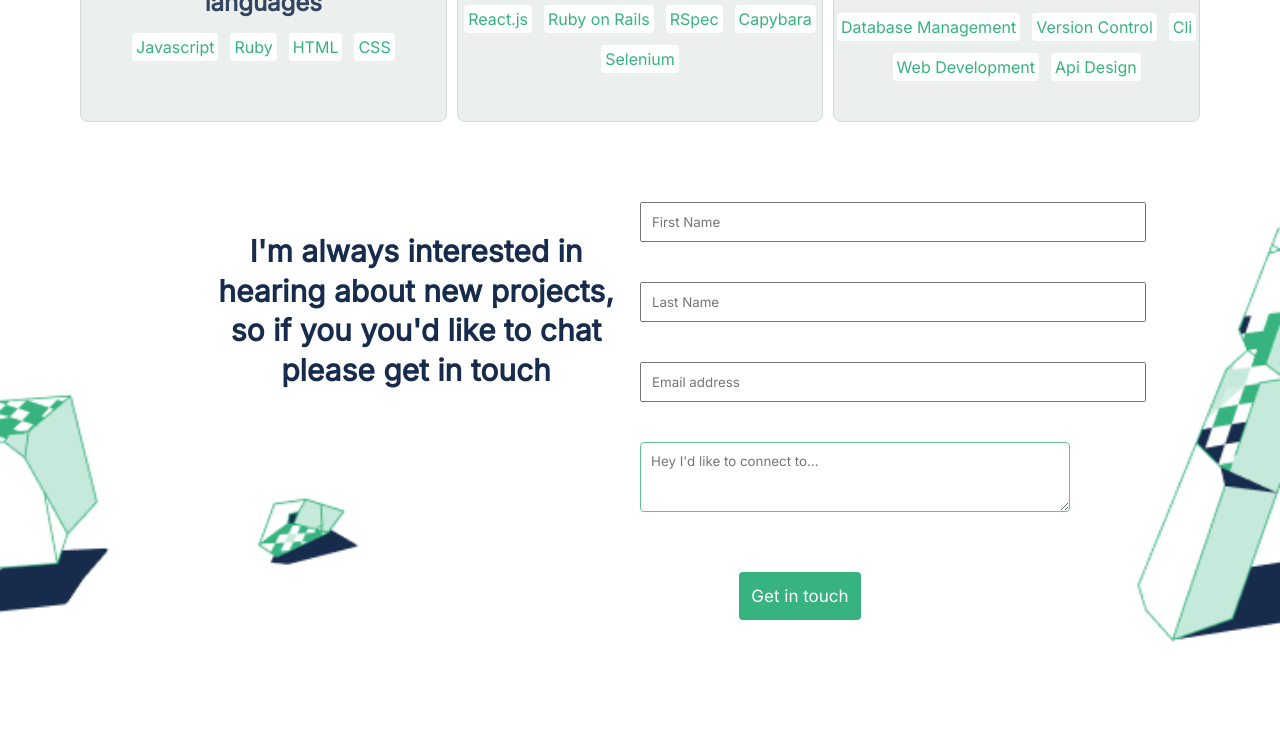
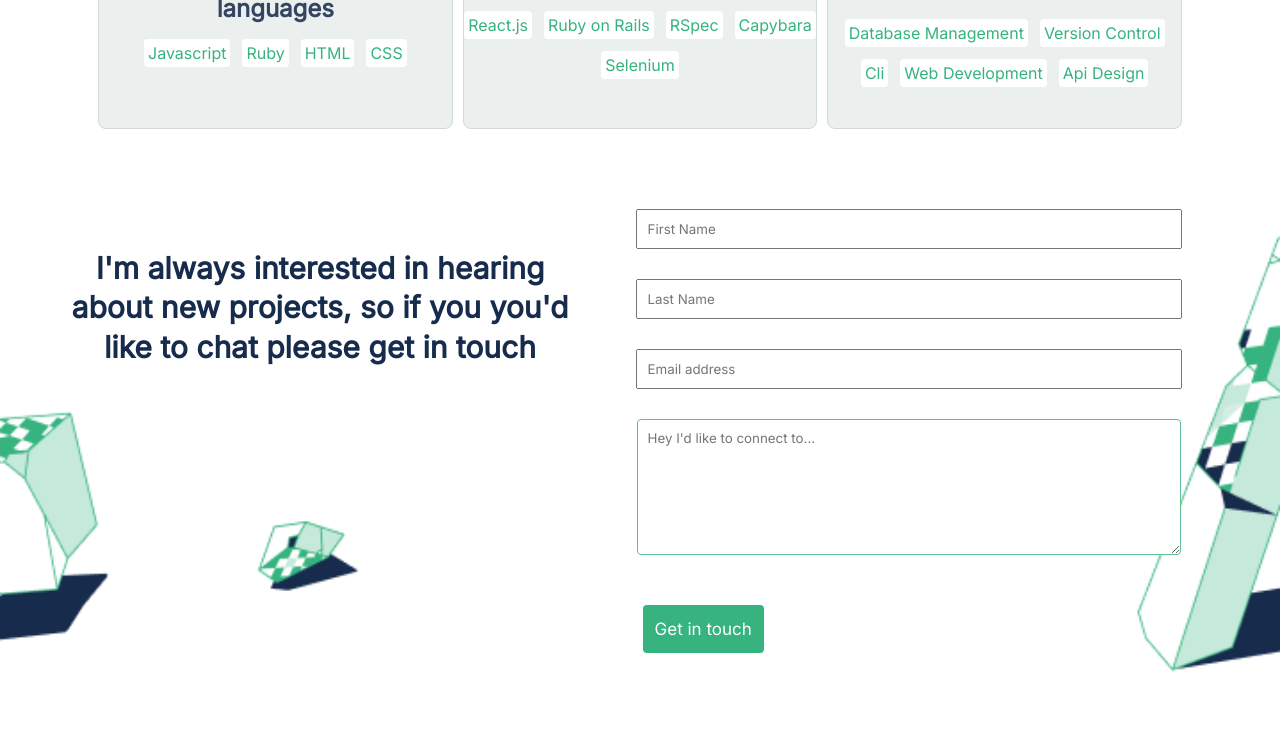
Before and after one commit to AbdulSalamAbro/portfolio-website, a website: page index.html in a window 1280 px wide. Shown: the part 2497-3241 px from the top of the page. Drawn offline with Linux system fonts and the light colour scheme.

Commit message:
fixed the requied changes

```diff
--- a/styles.css
+++ b/styles.css
@@ -228,11 +228,6 @@ header {
   gap: 12px;
 }
 
-/* .btn{
-    justify-content: center;
-    align-items: center;
-  } */
-
 .project .btn {
   padding-top: 16px;
   display: flex;
@@ -303,7 +298,7 @@ form {
   display: flex;
   flex-direction: column;
   justify-content: center;
-  gap: 10px;
+  gap: 5px;
   align-items: center;
   font-family: 'Inter', sans-serif;
   border-radius: 4px;
@@ -422,14 +417,26 @@ footer {
   }
 
   #desktop-contactform {
-    display: grid;
-    grid-template-columns: repeat(12, 1fr);
+    display: flex;
+    flex-direction: row;
     background: url(assets/contactbg.PNG);
     background-repeat: no-repeat;
     background-size: 100% 90%;
     width: 100%;
     padding-bottom: 100px;
     margin-top: 60px;
+  }
+
+  #desktop-contactform > div {
+    display: flex;
+    width: 85vw;
+    margin: 0 auto;
+    gap: 30px;
+  }
+
+  .btn {
+    display: flex;
+    justify-content: start;
   }
 
   #desktop-navbar a {
@@ -440,7 +447,7 @@ footer {
 
   #projects-card {
     grid-template-columns: repeat(3, 1fr);
-    column-gap: 30px;
+    column-gap: 20px;
     padding-left: 50px;
     padding-right: 50px;
   }
@@ -473,8 +480,8 @@ footer {
     row-gap: 30px;
     justify-content: center;
     column-gap: 10px;
-    margin-left: 80px;
-    margin-right: 80px;
+    margin-left: 98px;
+    margin-right: 98px;
   }
 
   #headline-section {
@@ -505,7 +512,8 @@ footer {
   }
 
   #desktop-contactform p {
-    margin-top: 40px;
+    margin-left: 5%;
+    margin-top: 60px;
     grid-column: 1 /span 6;
     justify-content: center;
     font-family: 'Inter', sans-serif;
@@ -515,8 +523,9 @@ footer {
     text-align: center;
     color: #172b4d;
     padding: 10px;
-    margin-left: 30%;
     line-height: 132%;
+    width: 40%;
+    padding: 0;
   }
 
   #mobile-navbar img {
@@ -537,6 +546,7 @@ footer {
 
   #desktop-contactform .inline-form {
     grid-column: span 3;
+    width: 52%;
   }
 
   .form-inline {
@@ -546,36 +556,36 @@ footer {
   }
 
   form input {
-    padding: 10px;
     flex-direction: column;
-    padding-right: 300px;
-    margin-left: auto;
-    margin-right: auto;
+    width: 80%;
+    padding: 10px 0 10px 10px;
+    margin: 0;
     color: #42526e;
   }
 
   form textarea {
     padding: 10px;
-    padding-right: 240px;
-    margin-left: auto;
-    margin-right: auto;
+    margin: 0;
     color: #42526e;
     border: 1px solid #60c095;
     border-radius: 4px;
+    width: 80%;
+    padding: 10px 0 10px 10px;
+    min-height: 114px;
   }
 
   .greenbtn {
+    align-self: flex-start;
     background: #36b37f;
     font-family: 'Inter', sans-serif;
+    margin-left: 10%;
     font-style: normal;
     font-weight: 500;
     font-size: 17px;
     line-height: 24px;
     border: none;
     border-radius: 4px;
-    padding: 12px;
     color: #fff;
     margin-top: 20px;
-    align-items: start;
   }
 }
```
